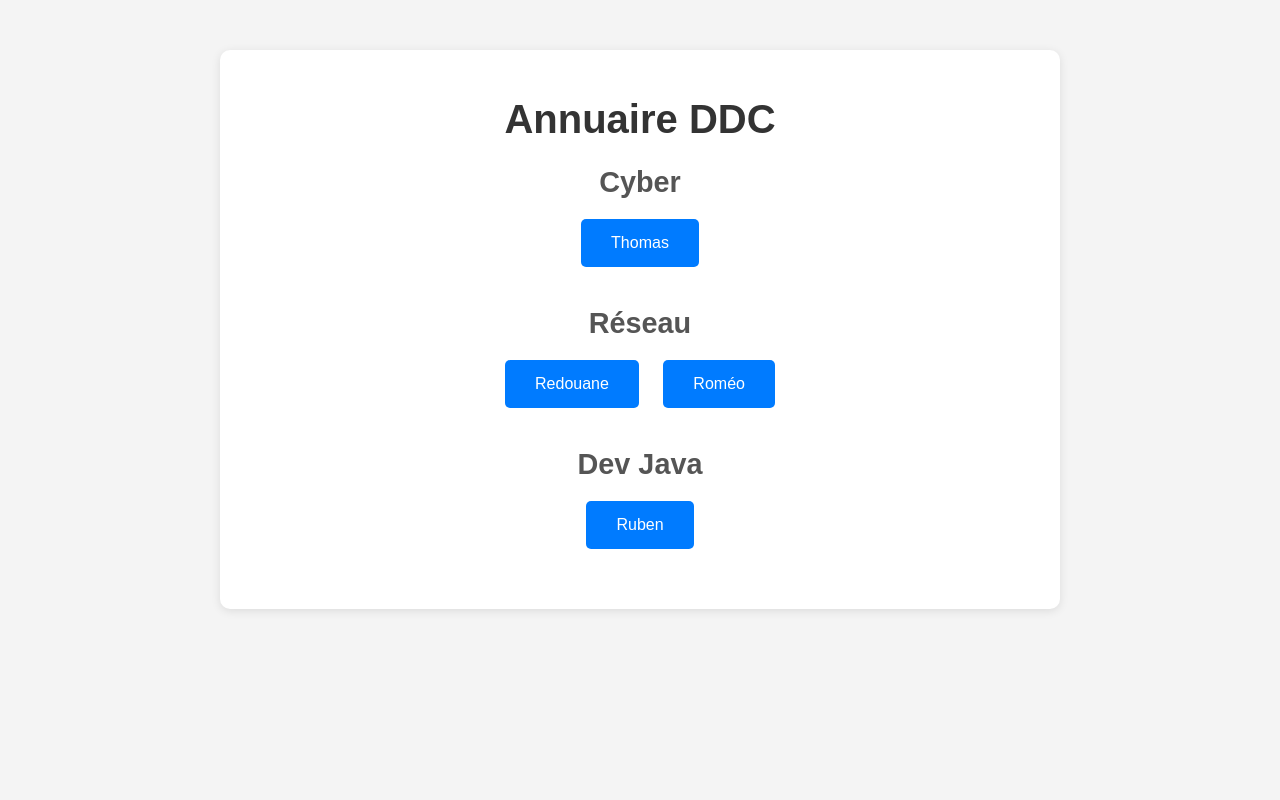
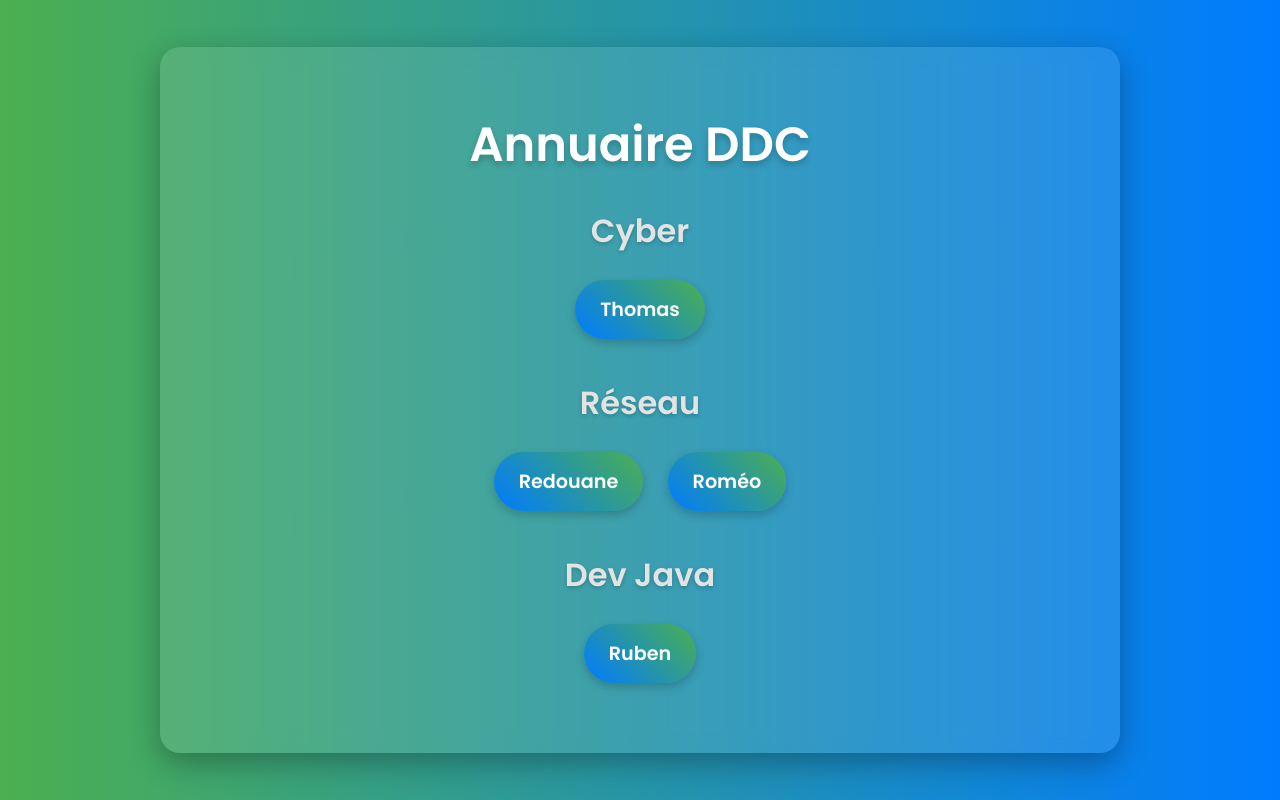
Before and after one commit to thomas91600/Annuaire_DDC, a plain HTML site: page index.html in a window 1280 px wide. Drawn offline with Linux system fonts and the light colour scheme.

Commit message:
new style

```diff
--- a/index.html
+++ b/index.html
@@ -5,23 +5,28 @@
     <meta name="viewport" content="width=device-width, initial-scale=1.0">
     <title>Annuaire DDC</title>
     <link rel="stylesheet" href="styles.css">
+    <link href="https://fonts.googleapis.com/css2?family=Poppins:wght@300;400;600&display=swap" rel="stylesheet">
 </head>
 <body>
     <div class="container">
+        <header>
             <h1>Annuaire DDC</h1>
-        <div class="category">
+        </header>
+        <main>
+            <section class="category">
                 <h2>Cyber</h2>
                 <a href="./files/Thomas_DDC.pdf" class="box">Thomas</a>
-        </div>
-        <div class="category">
+            </section>
+            <section class="category">
                 <h2>Réseau</h2>
                 <a href="./files/Redouane_DDC.pdf" class="box">Redouane</a>
                 <a href="./files/Romeo_DDC.pdf" class="box">Roméo</a>
-        </div>
-        <div class="category">
+            </section>
+            <section class="category">
                 <h2>Dev Java</h2>
                 <a href="./files/Ruben_DDC.pdf" class="box">Ruben</a>
-        </div>
+            </section>
+        </main>
     </div>
 </body>
 </html>
--- a/styles.css
+++ b/styles.css
@@ -1,48 +1,86 @@
+/* Typographie et structure de base */
 body {
-    font-family: Arial, sans-serif;
-    background-color: #f4f4f4;
+    font-family: 'Poppins', sans-serif;
+    background: linear-gradient(to right, #4caf50, #007BFF);
     margin: 0;
     padding: 0;
+    color: #fff;
+    min-height: 100vh;
+    display: flex;
+    justify-content: center;
+    align-items: center;
 }
 
+/* Conteneur principal */
 .container {
-    max-width: 800px;
-    margin: 50px auto;
-    padding: 20px;
-    background: white;
-    border-radius: 10px;
-    box-shadow: 0 2px 10px rgba(0, 0, 0, 0.1);
+    max-width: 900px;
+    width: 90%;
+    padding: 30px;
+    background: rgba(255, 255, 255, 0.1);
+    backdrop-filter: blur(10px);
+    border-radius: 20px;
+    box-shadow: 0 10px 30px rgba(0, 0, 0, 0.3);
     text-align: center;
 }
 
-h1 {
-    color: #333;
-    font-size: 2.5em;
+/* Header */
+header h1 {
+    font-size: 3em;
     margin-bottom: 20px;
+    color: #fff;
+    text-shadow: 0 4px 6px rgba(0, 0, 0, 0.2);
 }
 
+/* Sections */
 .category {
     margin-bottom: 30px;
 }
 
-h2 {
-    font-size: 1.8em;
-    color: #555;
-    margin-bottom: 10px;
+.category h2 {
+    font-size: 2em;
+    margin-bottom: 15px;
+    color: #e3e3e3;
+    text-shadow: 0 2px 4px rgba(0, 0, 0, 0.2);
 }
 
+/* Boutons de lien */
 .box {
     display: inline-block;
-    padding: 15px 30px;
+    padding: 15px 25px;
     margin: 10px;
-    background-color: #007BFF;
-    color: white;
+    font-size: 1.2em;
+    font-weight: 600;
     text-decoration: none;
-    border-radius: 5px;
-    font-size: 1em;
-    transition: background-color 0.3s ease;
+    color: #fff;
+    background: linear-gradient(45deg, #007BFF, #4caf50);
+    border: none;
+    border-radius: 50px;
+    transition: transform 0.3s ease, background 0.3s ease;
+    box-shadow: 0 4px 10px rgba(0, 0, 0, 0.2);
 }
 
 .box:hover {
-    background-color: #0056b3;
+    transform: translateY(-5px);
+    background: linear-gradient(45deg, #4caf50, #007BFF);
+    box-shadow: 0 6px 15px rgba(0, 0, 0, 0.4);
 }
+
+/* Adaptatif */
+@media (max-width: 768px) {
+    .container {
+        padding: 20px;
+    }
+
+    header h1 {
+        font-size: 2.5em;
+    }
+
+    .category h2 {
+        font-size: 1.5em;
+    }
+
+    .box {
+        padding: 10px 20px;
+        font-size: 1em;
+    }
+}
```
Lines whose indentation alone changed are shown as unchanged.
